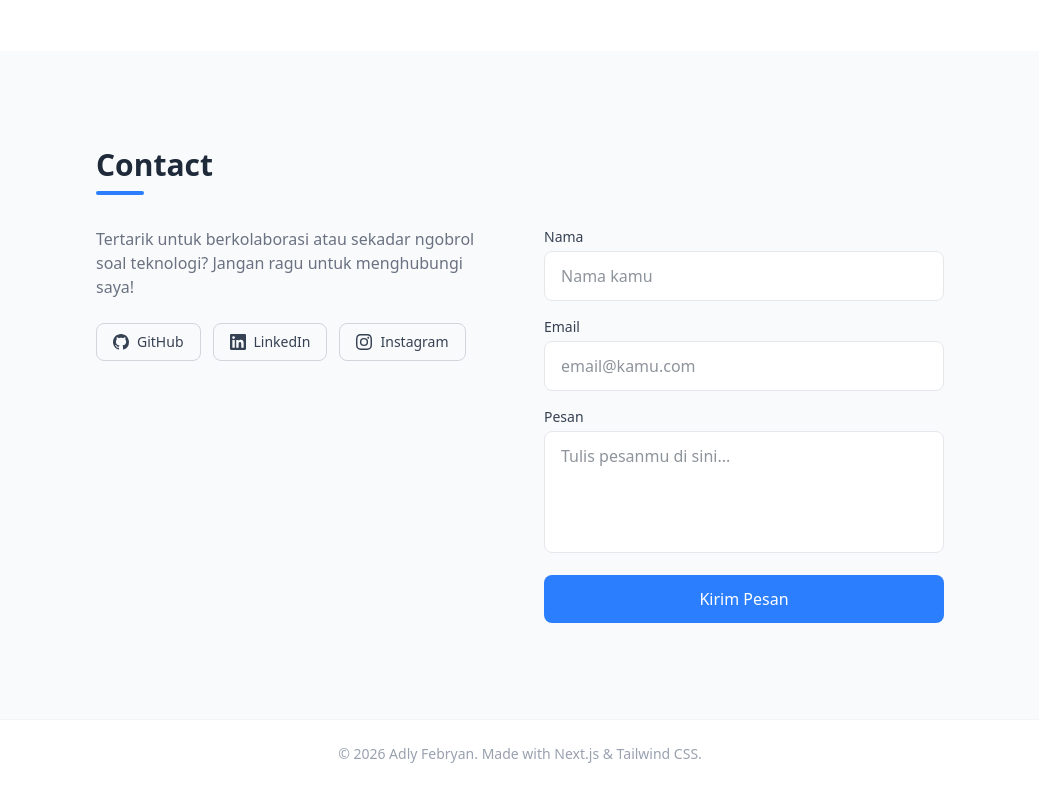
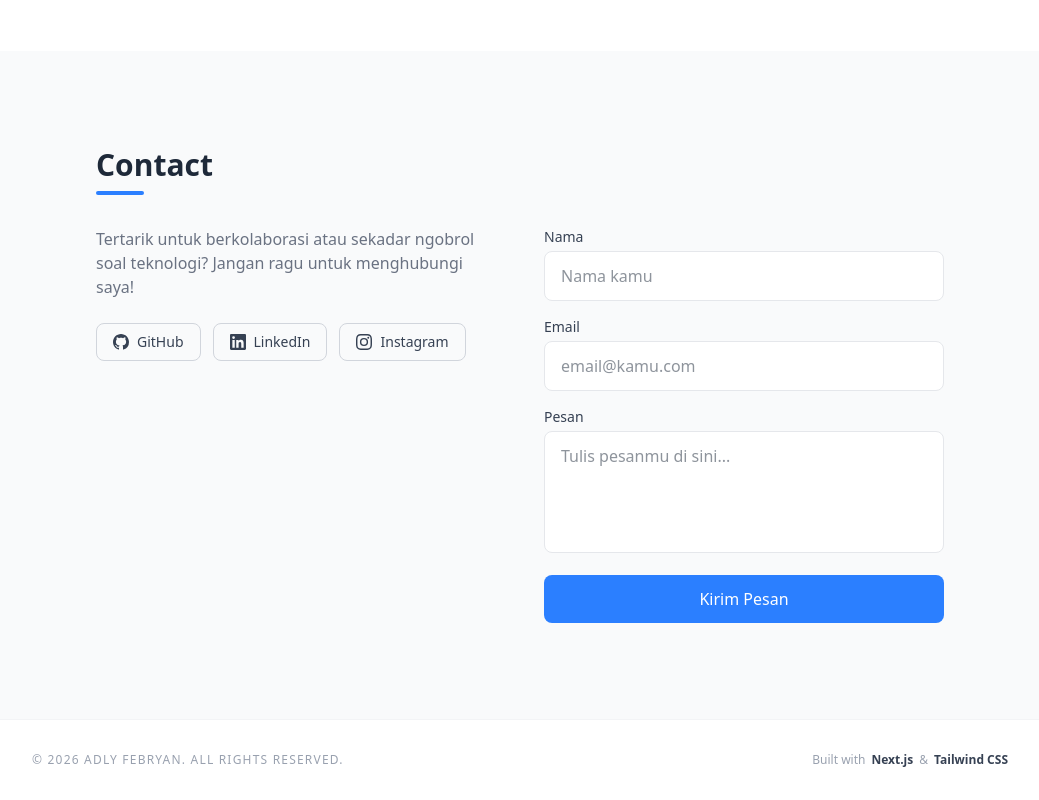
Before and after one commit to adly-248/portofolio-ku, a Next.js app: page / in a window 1280 px wide. Shown: the part 5062-5862 px from the top of the page, without its empty margins (120-1159 px from the left). Built offline with nearby package versions, Linux system fonts and the light colour scheme.

Commit message:
update tampilan footer

```diff
--- a/app/page.tsx
+++ b/app/page.tsx
@@ -646,9 +646,26 @@
           </div>
         </section>
 
-        {/* Footer */}
-        <footer className="border-t border-gray-100 dark:border-slate-700 py-6 text-center text-sm text-gray-400 dark:text-gray-500">
-          © 2026 Adly Febryan. Made with Next.js & Tailwind CSS.
+        {/* Footer Section */}
+        <footer className="border-t border-gray-100 dark:border-slate-800 bg-white dark:bg-slate-900 transition-colors duration-300">
+          <div className="max-w-5xl mx-auto px-6 py-8">
+            <div className="flex flex-col md:flex-row justify-between items-center gap-4">
+
+              {/* Copyright Information */}
+              <p className="text-xs text-gray-400 dark:text-gray-500 tracking-widest uppercase font-medium">
+                © {new Date().getFullYear()} ADLY FEBRYAN. ALL RIGHTS RESERVED.
+              </p>
+
+              {/* Tech Stack Info */}
+              <div className="flex items-center gap-1.5 text-xs text-gray-400 dark:text-gray-500">
+                <span>Built with</span>
+                <span className="font-semibold text-gray-700 dark:text-gray-300">Next.js</span>
+                <span>&</span>
+                <span className="font-semibold text-gray-700 dark:text-gray-300">Tailwind CSS</span>
+              </div>
+
+            </div>
+          </div>
         </footer>
 
         {/* Back to Top */}
```
